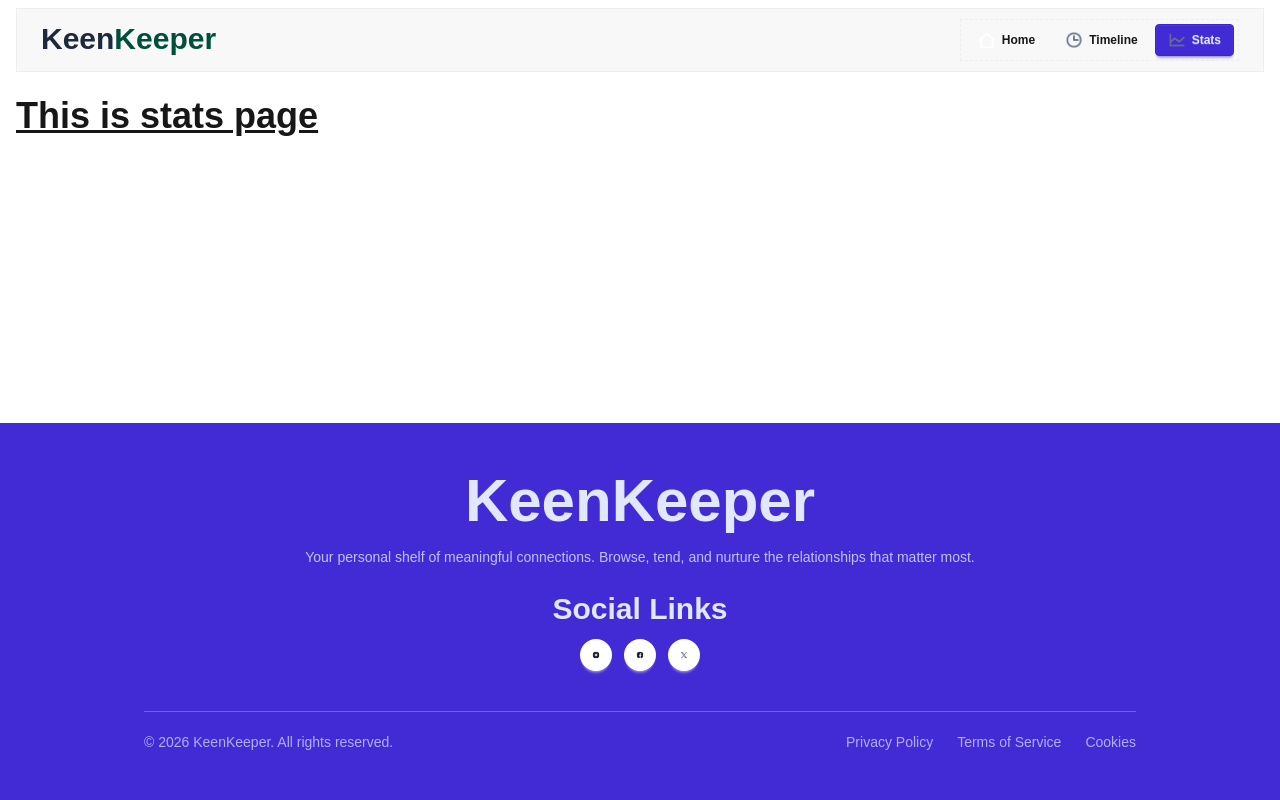
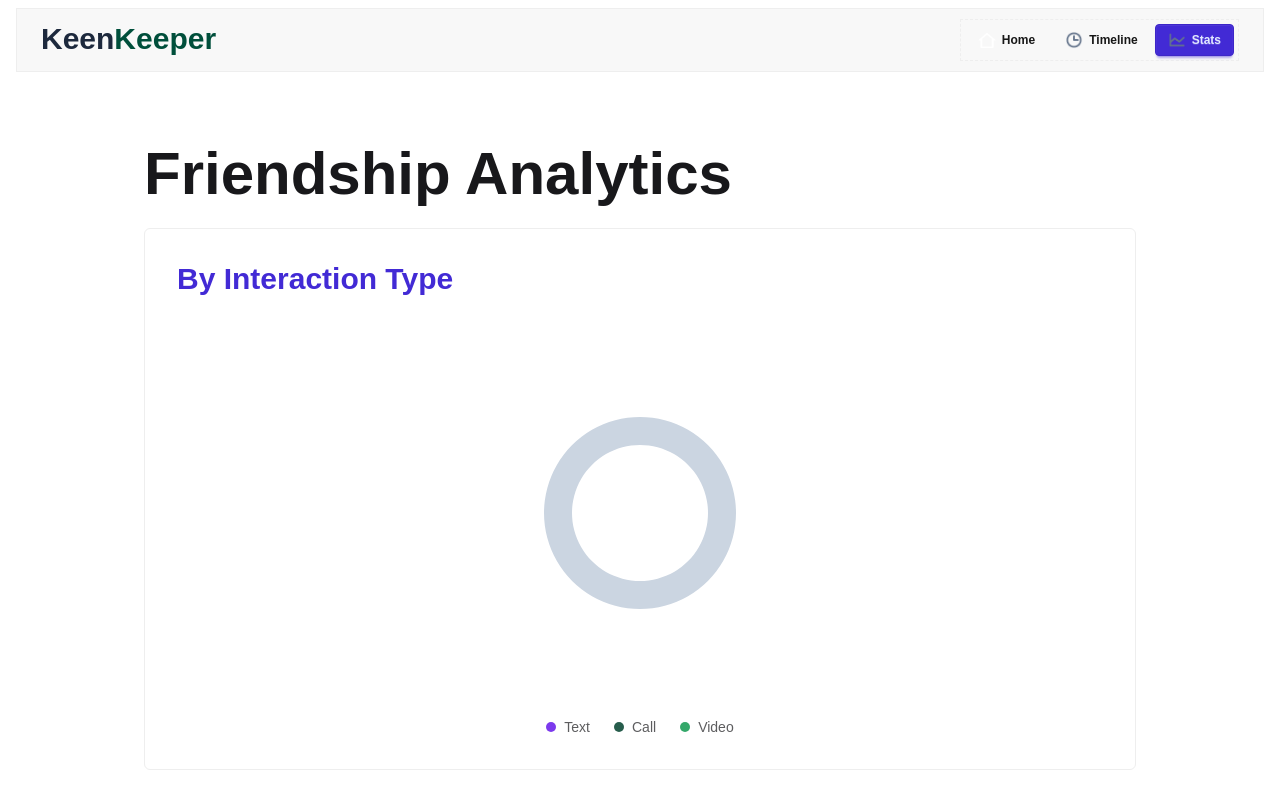
Before and after one commit to Md-Rakib-Hasan-Rabbi/assignment-7, a Next.js app: page /stats in a window 1280 px wide. Shown: the top 800 px of the page. Built offline with nearby package versions, Linux system fonts and the light colour scheme.

Commit message:
Added stats section

```diff
--- a/package.json
+++ b/package.json
@@ -12,7 +12,8 @@
     "next": "16.2.4",
     "react": "19.2.4",
     "react-dom": "19.2.4",
-    "react-router": "^7.14.2"
+    "react-router": "^7.14.2",
+    "recharts": "^3.8.1"
   },
   "devDependencies": {
     "@tailwindcss/postcss": "^4",
--- a/src/app/stats/page.jsx
+++ b/src/app/stats/page.jsx
@@ -1,7 +1,89 @@
+'use client';
+
+import { useEffect, useMemo, useState } from 'react';
+import { Cell, Pie, PieChart, ResponsiveContainer, Tooltip } from 'recharts';
+import { getTimelineEvents } from '../../lib/timelineStorage';
+
+const chartColors = {
+  text: '#7C3AED',
+  call: '#275D4C',
+  video: '#34A86A',
+};
+
 export default function StatsPage() {
+  const [events, setEvents] = useState(() => getTimelineEvents());
+
+  useEffect(() => {
+    function syncEvents() {
+      setEvents(getTimelineEvents());
+    }
+
+    window.addEventListener('storage', syncEvents);
+    return () => {
+      window.removeEventListener('storage', syncEvents);
+    };
+  }, []);
+
+  const chartData = useMemo(() => {
+    const counts = {
+      text: 0,
+      call: 0,
+      video: 0,
+    };
+
+    for (const event of events) {
+      if (event.type === 'text' || event.type === 'call' || event.type === 'video') {
+        counts[event.type] += 1;
+      }
+    }
+
+    return [
+      { name: 'Text', key: 'text', value: counts.text },
+      { name: 'Call', key: 'call', value: counts.call },
+      { name: 'Video', key: 'video', value: counts.video },
+    ];
+  }, [events]);
+
+  const hasData = chartData.some((item) => item.value > 0);
+
   return (
-    <h1 className="text-4xl font-bold underline">
-      This is stats page
-    </h1>
+    <section className="mx-auto w-full max-w-5xl px-4 py-8 md:py-12">
+      <h1 className="text-6xl font-bold text-base-content">Friendship Analytics</h1>
+
+      <article className="mt-6 rounded-md border border-base-300 bg-base-100 p-6 md:p-8">
+        <h2 className="text-3xl font-semibold text-primary">By Interaction Type</h2>
+
+        <div className="mt-6 h-96 w-full">
+          <ResponsiveContainer width="100%" height="100%">
+            <PieChart>
+              <Pie
+                data={hasData ? chartData : [{ name: 'No interactions yet', key: 'none', value: 1 }]}
+                dataKey="value"
+                nameKey="name"
+                innerRadius={68}
+                outerRadius={96}
+                paddingAngle={8}
+                cornerRadius={8}
+                stroke="none"
+              >
+                {(hasData ? chartData : [{ key: 'none' }]).map((entry) => (
+                  <Cell key={entry.key} fill={entry.key === 'none' ? '#CBD5E1' : chartColors[entry.key]} />
+                ))}
+              </Pie>
+              <Tooltip formatter={(value, name) => [value, name]} />
+            </PieChart>
+          </ResponsiveContainer>
+        </div>
+
+        <div className="mt-3 flex items-center justify-center gap-6 text-base-content/70">
+          {chartData.map((item) => (
+            <div key={item.key} className="flex items-center gap-2 text-sm">
+              <span className="inline-block h-2.5 w-2.5 rounded-full" style={{ backgroundColor: chartColors[item.key] }} />
+              <span>{item.name}</span>
+            </div>
+          ))}
+        </div>
+      </article>
+    </section>
   );
 }
```
Also changed, not shown: 1 other file (tests, documents, lock files or other folders).
